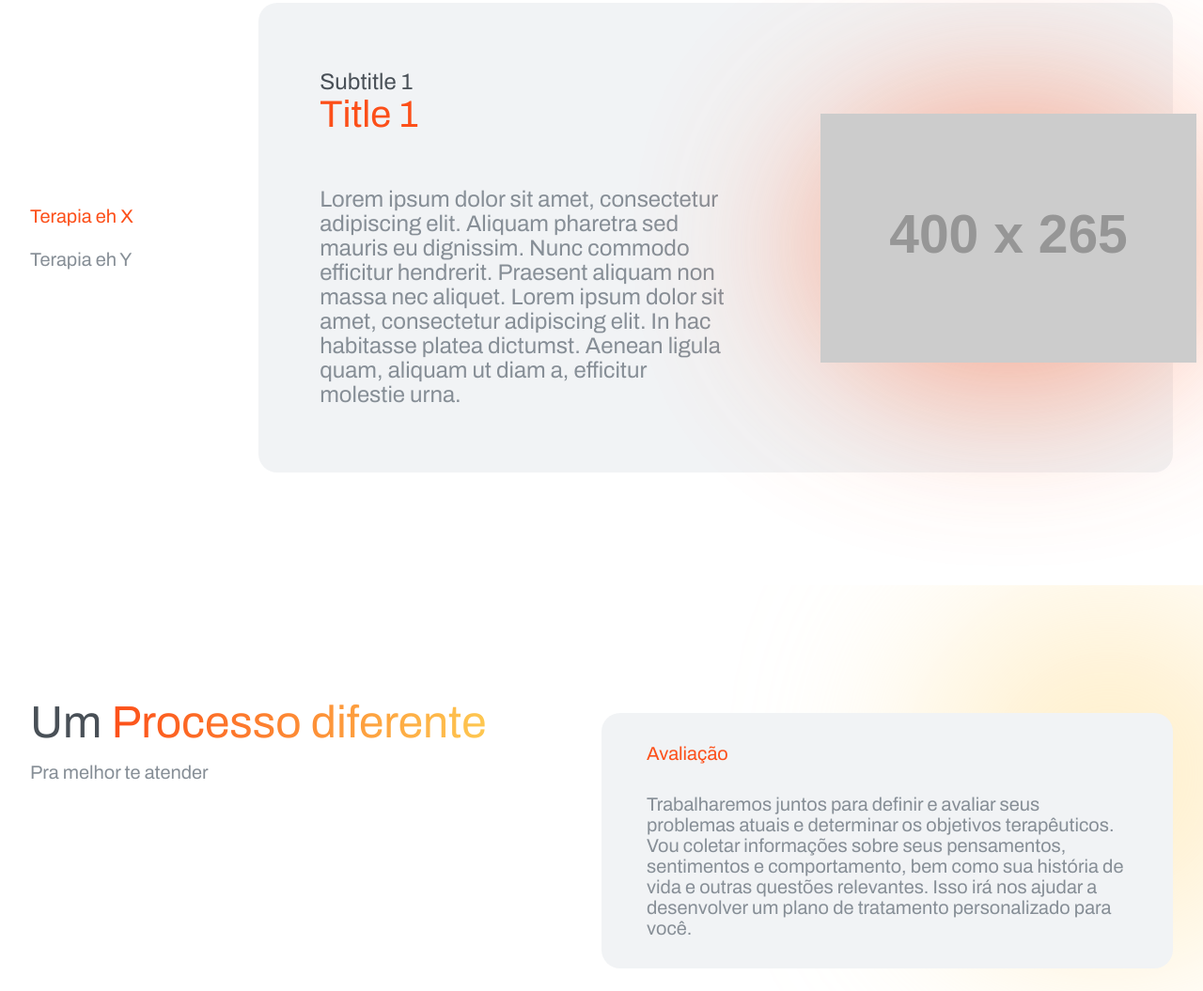
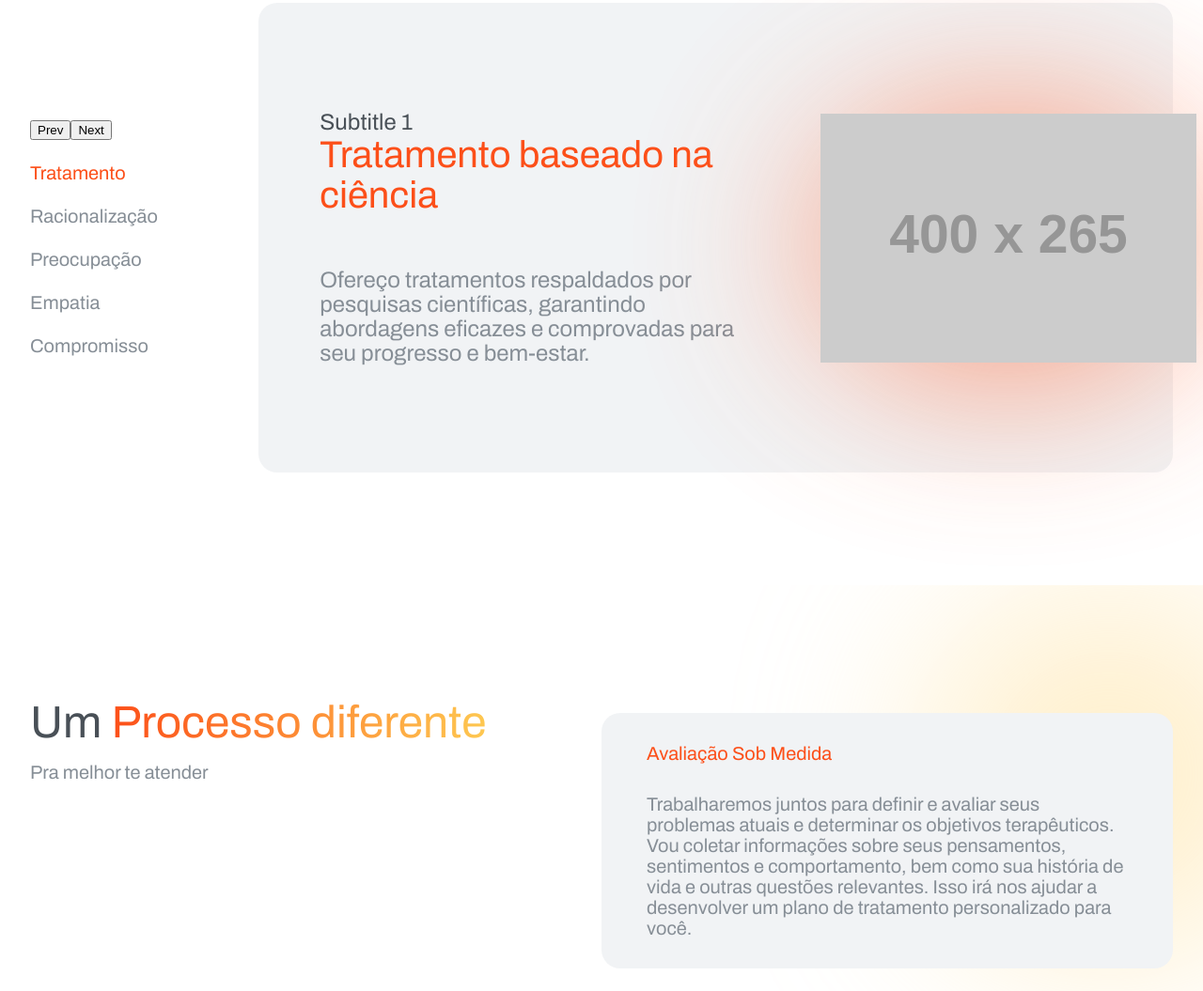
Before and after one commit to TulioAlcantara/marlon, an Astro site: page / in a window 1280 px wide. Shown: the part 2940-3995 px from the top of the page at 94% size. Built offline with nearby package versions, Linux system fonts and the light colour scheme; Astro itself is replaced by a stand-in of ours; placeholder pictures from the web are drawn by us.

Commit message:
v2/feat: add various icons

```diff
--- a/src/components/molecules/CardReview.astro
+++ b/src/components/molecules/CardReview.astro
@@ -1,11 +1,20 @@
 ---
-
+import star from '/icons/star-gradient.svg?raw';
+import quotes from '/icons/quotes-gradient.svg?raw';
 ---
 
 <div class="cardReview">
-	<p class="cardReview_stars">⭐⭐⭐⭐⭐</p>
+	<p class="cardReview_stars">
+		<Fragment set:html={star} />
+		<Fragment set:html={star} />
+		<Fragment set:html={star} />
+		<Fragment set:html={star} />
+		<Fragment set:html={star} />
+	</p>
 	<p class="cardReview__name">Tulio Alcantara</p>
-	<p class="cardReview__icon">""</p>
+	<p class="cardReview__icon">
+		<Fragment set:html={quotes} />
+	</p>
 	<p class="cardReview__review">
 		Adoro as sessões com o Marlon, já tem muito tempo que faço e ainda saio com aquela sensação de
 		leveza. Ele tem abordagens muito claras e eficazes, no meu caso cognitivo comportamental é super
--- a/src/components/molecules/ValuesCarousel.vue
+++ b/src/components/molecules/ValuesCarousel.vue
@@ -1,6 +1,10 @@
 <template>
 	<div class="valuesCarousel">
 		<ul class="valuesCarousel-ctaList">
+			<li class="valuesCarousel-ctaList-controls">
+				<button @click="prevSlide()">Prev</button>
+				<button @click="nextSlide()">Next</button>
+			</li>
 			<li
 				class="valuesCarousel-ctaList__item"
 				:class="{ active: isItemActive(index) }"
@@ -83,6 +87,22 @@ const changeActiveIndex = (index: number) => {
 
 const isItemActive = (index: number) => {
 	return activeIndex.value === index;
+};
+
+const nextSlide = () => {
+	if (activeIndex.value < props.values.length - 1) {
+		activeIndex.value++;
+	} else {
+		activeIndex.value = 0;
+	}
+};
+
+const prevSlide = () => {
+	if (activeIndex.value > 0) {
+		activeIndex.value--;
+	} else {
+		activeIndex.value = props.values.length - 1;
+	}
 };
 </script>
 
--- a/src/components/organisms/Footer.astro
+++ b/src/components/organisms/Footer.astro
@@ -104,7 +104,7 @@ const links = [
 				text-align: center;
 				font-size: 1rem;
 				margin-bottom: 56px;
-				color: var(--color-title);
+				color: var(--color-footer-text);
 
 				@include tablet {
 					font-size: 1.5rem;
--- a/src/components/organisms/sections/SectionInstagram.astro
+++ b/src/components/organisms/sections/SectionInstagram.astro
@@ -1,9 +1,11 @@
 ---
 import Card from '../../molecules/CardInstagram.astro';
+import instagram from '/icons/instagram-gradient.svg?raw';
 ---
 
 <section class="sectionInstagram">
 	<div class="sectionTitle sectionInstagram-title">
+		<Fragment set:html={instagram} />
 		<h2>Acompanhe o meu trabalho no <span class="gradient">Instagram</span></h2>
 		<p>Conheça mais sobre quem sou eu.</p>
 	</div>
@@ -59,6 +61,8 @@ import Card from '../../molecules/CardInstagram.astro';
 			}
 
 			h2 {
+				margin-top: 24px;
+
 				@include desktop {
 					width: 500px;
 				}
--- a/src/components/organisms/sections/SectionProcess.astro
+++ b/src/components/organisms/sections/SectionProcess.astro
@@ -3,7 +3,7 @@ import Card from '../../molecules/CardProcess.astro';
 
 const cards = [
 	{
-		title: 'Avaliação',
+		title: 'Avaliação Sob Medida',
 		description:
 			'Trabalharemos juntos para definir e avaliar seus problemas atuais e determinar os objetivos terapêuticos. Vou coletar informações sobre seus pensamentos, sentimentos e comportamento, bem como sua história de vida e outras questões relevantes. Isso irá nos ajudar a desenvolver um plano de tratamento personalizado para você.',
 	},
--- a/src/components/organisms/sections/SectionReviews.astro
+++ b/src/components/organisms/sections/SectionReviews.astro
@@ -174,10 +174,15 @@ import Card from '../../molecules/CardReview.astro';
 				pointer-events: none;
 				position: absolute;
 				inset: 0;
-				background: linear-gradient(90deg, white, transparent 10%, transparent 90%, white);
+
+				background: var(--color-review-gradient-mobile);
+
+				@include tablet {
+					background: var(--color-review-gradient-tablet);
+				}
 
 				@include desktop {
-					background: linear-gradient(180deg, white, transparent 20%, transparent 80%, white);
+					background: var(--color-review-gradient);
 				}
 			}
 		}
--- a/src/components/organisms/sections/SectionValues.astro
+++ b/src/components/organisms/sections/SectionValues.astro
@@ -9,21 +9,48 @@ const subtitle = 'E como eles te afetam.';
 
 const values = [
 	{
-		cta: 'Terapia eh X',
-		title: 'Title 1',
+		cta: 'Tratamento',
+		title: 'Tratamento baseado na ciência',
 		subtitle: 'Subtitle 1',
 		description:
-			'Lorem ipsum dolor sit amet, consectetur adipiscing elit. Aliquam pharetra sed mauris eu dignissim. Nunc commodo efficitur hendrerit. Praesent aliquam non massa nec aliquet. Lorem ipsum dolor sit amet, consectetur adipiscing elit. In hac habitasse platea dictumst. Aenean ligula quam, aliquam ut diam a, efficitur molestie urna.',
+			'Ofereço tratamentos respaldados por pesquisas científicas, garantindo abordagens eficazes e comprovadas para seu progresso e bem-estar.',
 		img: 'https://via.placeholder.com/400x265',
 		imgAlt: 'Image 1',
 	},
 
 	{
-		cta: 'Terapia eh Y',
-		title: 'Title 2',
+		cta: 'Racionalização',
+		title: 'Racionalização e lógica',
 		subtitle: 'Subtitle 2',
 		description:
-			'Lorem ipsum dolor sit amet, consectetur adipiscing elit. Sed do eiusmod tempor incididunt ut labore et dolore magna aliqua. Ut enim ad minim veniam, quis nostrud exercitation ullamco laboris nisi ut aliquip ex ea commodo consequat.',
+			'Abordo seus problemas de forma analítica e lógica, ajudando a identificar padrões de pensamento, emoção e comportamento que atrapalham sua vida. Faremos as perguntas certas.',
+		img: 'https://via.placeholder.com/400x265',
+	},
+
+	{
+		cta: 'Preocupação',
+		title: 'Preocupação Genuína com seus problemas',
+		subtitle: 'Subtitle 3',
+		description:
+			'Estou verdadeiramente comprometido em compreender e resolver seus desafios, oferecendo um espaço seguro para expressar suas preocupações.',
+		img: 'https://via.placeholder.com/400x265',
+	},
+
+	{
+		cta: 'Empatia',
+		title: 'Empatia e Humanização',
+		subtitle: 'Subtitle 4',
+		description:
+			'Valorizo sua experiência singular e incorporo a empatia em cada interação, honrando sua humanidade e acolhendo suas emoções com respeito e compreensão.',
+		img: 'https://via.placeholder.com/400x265',
+	},
+
+	{
+		cta: 'Compromisso',
+		title: 'Compromisso com a sua evolução',
+		subtitle: 'Subtitle 5',
+		description:
+			'Sou apaixonado pela evolução humana, estou dedicado a guiá-lo em seu processo de crescimento pessoal e emocional, apoiando-o em sua jornada de autoconhecimento e transformação.',
 		img: 'https://via.placeholder.com/400x265',
 	},
 ];
@@ -36,7 +63,6 @@ const values = [
 	</div>
 
 	<ValuesCarousel values={values} client:load />
-</section>
 
 	<style lang="scss">
 		@import 'src/styles/_mixins.scss';
@@ -76,3 +102,4 @@ const values = [
 			}
 		}
 	</style>
+</section>
--- a/src/styles/_variables.scss
+++ b/src/styles/_variables.scss
@@ -17,9 +17,26 @@
 
 	--color-footer-bg: #fef2d5;
 	--color-footer-title: #212529;
+	--color-footer-text: #495057;
 	--color-footer-icon: #ffdf97;
 
 	--color-menu-bg: #c9c9c9;
+
+	--color-review-gradient-mobile: linear-gradient(
+		90deg,
+		#212529,
+		transparent 10%,
+		transparent 90%,
+		#212529
+	);
+	--color-review-gradient-tablet: linear-gradient(
+		90deg,
+		white,
+		transparent 20%,
+		transparent 80%,
+		white
+	);
+	--color-review-gradient: linear-gradient(180deg, white, transparent 20%, transparent 80%, white);
 }
 
 [data-theme='dark'] {
@@ -41,5 +58,28 @@
 
 	--color-footer-bg: #343a40;
 	--color-footer-title: #ffffff;
+	--color-footer-text: #adb5bd;
 	--color-footer-icon: #212529;
+
+	--color-review-gradient-mobile: linear-gradient(
+		90deg,
+		#212529,
+		transparent 10%,
+		transparent 90%,
+		#212529
+	);
+	--color-review-gradient-tablet: linear-gradient(
+		90deg,
+		#212529,
+		transparent 10%,
+		transparent 90%,
+		#212529
+	);
+	--color-review-gradient: linear-gradient(
+		180deg,
+		#212529,
+		transparent 20%,
+		transparent 80%,
+		#212529
+	);
 }
```
Also changed, not shown: public/icons/arrow-left.svg (added), public/icons/instagram-gradient.svg (added), public/icons/quotes-gradient.svg (added), public/icons/star-gradient.svg (added), 1 other file. Lines whose indentation alone changed are shown as unchanged.
